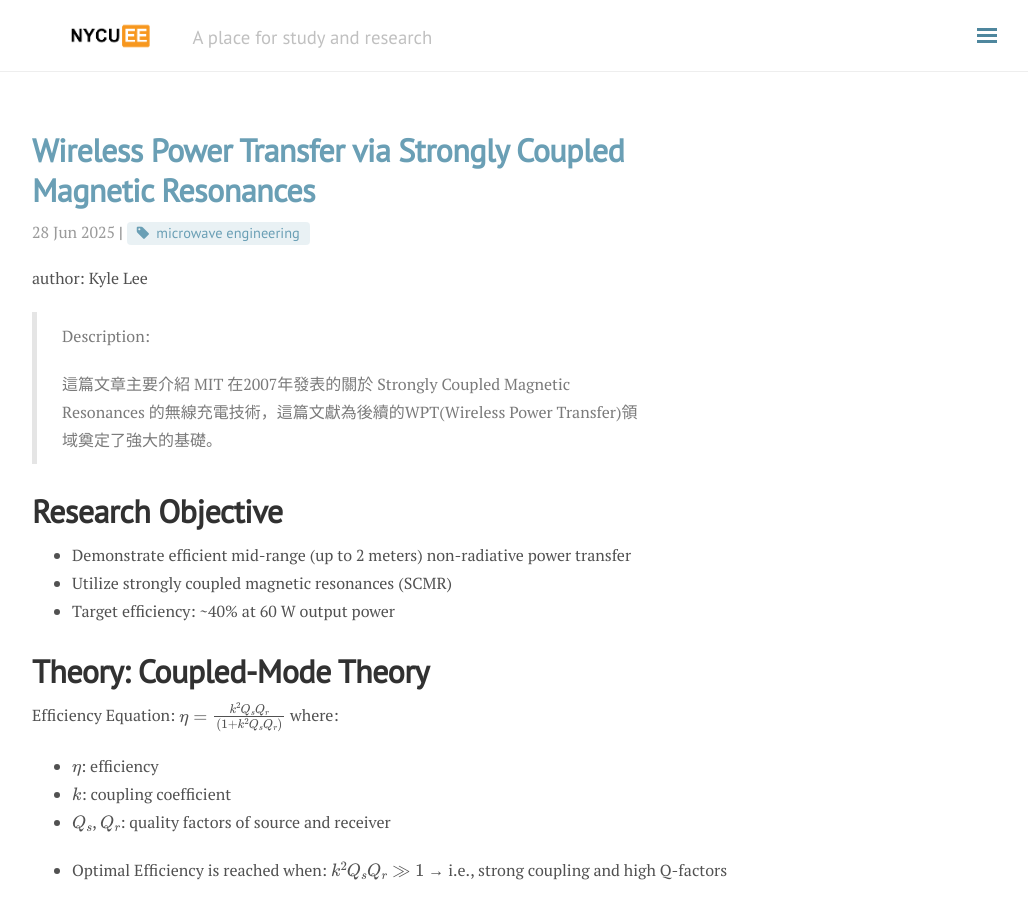
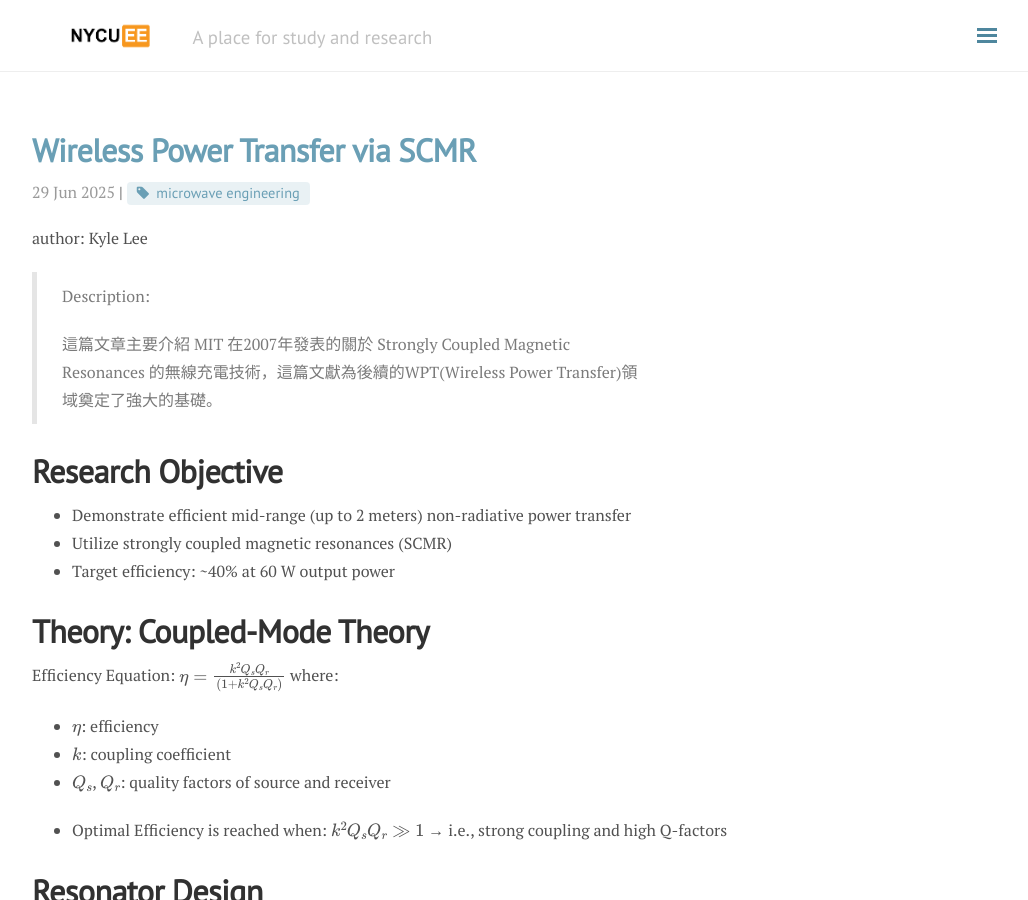
Before and after one commit to phasedarray917/phasedarray917.github.io, a Jekyll site: the page built from _posts/2025-06-29-wireless-power-transfer-via-strongly-coupled-magnetic-resonances.md, in a window 1280 px wide and 900 px high. Shown: the whole window, without its empty margins (248-1276 px from the left). Built offline with Jekyll 4.4.1, drawn with Linux system fonts in a browser that asks for light colours; nearby versions of some CDN libraries; formulas are drawn with MathJax 3; comment, search, counter and statistics services are not loaded.

Commit message:
Update and rename 2025-06-28-wireless-power-transfer-via-strongly-coupled-magnetic-resonances.md to 2025-06-29-wireless-power-transfer-via-strongly-coupled-magnetic-resonances.md

```diff
--- a/_posts/2025-06-28-wireless-power-transfer-via-strongly-coupled-magnetic-resonances.md
+++ b/_posts/2025-06-29-wireless-power-transfer-via-strongly-coupled-magnetic-resonances.md
@@ -1,6 +1,6 @@
 ---
 layout: post
-title: Wireless Power Transfer via Strongly Coupled Magnetic Resonances
+title: Wireless Power Transfer via SCMR
 categories: Research
 tags: [microwave engineering]
 ---
```
